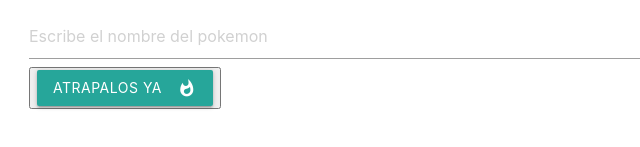
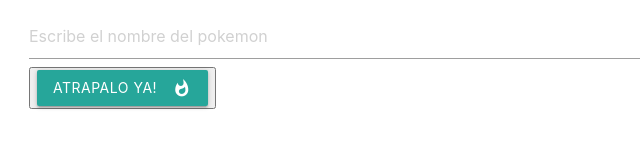
Before and after one commit to deividali/api-pokemon, a plain HTML site: page index.html in a window 1280 px wide. Shown: the part 123-270 px from the top of the page, 163-803 px from the left. Drawn offline with nearby package versions, Linux system fonts and the light colour scheme.

Commit message:
revision de codigo

```diff
--- a/index.html
+++ b/index.html
@@ -6,7 +6,7 @@
     <link rel="stylesheet" href="/css/style.css">
     <link rel="stylesheet" href="https://cdnjs.cloudflare.com/ajax/libs/materialize/1.0.0/css/materialize.min.css">
     <link href="https://fonts.googleapis.com/icon?family=Material+Icons" rel="stylesheet">
-    <title>Document</title>
+    <title>Atrapa tu Pokemon</title>
 </head>
 <body>
     <div class="container">
@@ -14,7 +14,7 @@
         <h1>Atrapa tu pokemon!</h1>
         <input type="text" id="pokemon-name" placeholder="Escribe el nombre del pokemon">
 
-        <button onclick=fetchPokemon()><a class="waves-effect waves-light btn"><i class="material-icons right">whatshot</i>Atrapalos ya</a></button>
+        <button onclick=fetchPokemon()><a class="waves-effect waves-light btn"><i class="material-icons right">whatshot</i>Atrapalo ya!</a></button>
         <div id="pokemon-info"></div>
 
     </div>
```
Also changed, not shown: js/main.js (+5 -9 lines).
